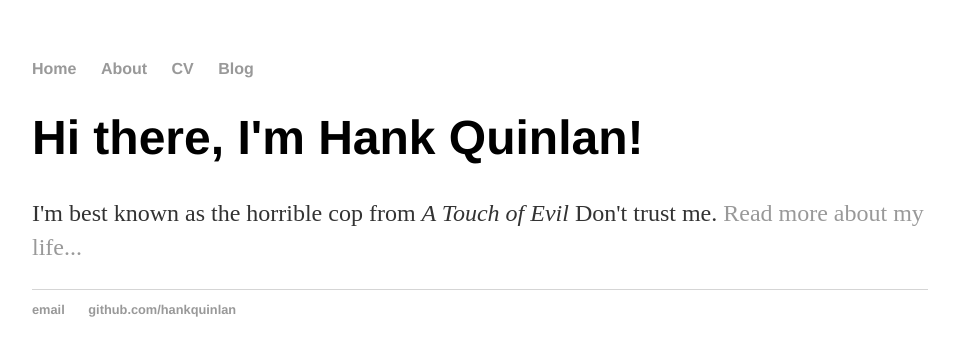
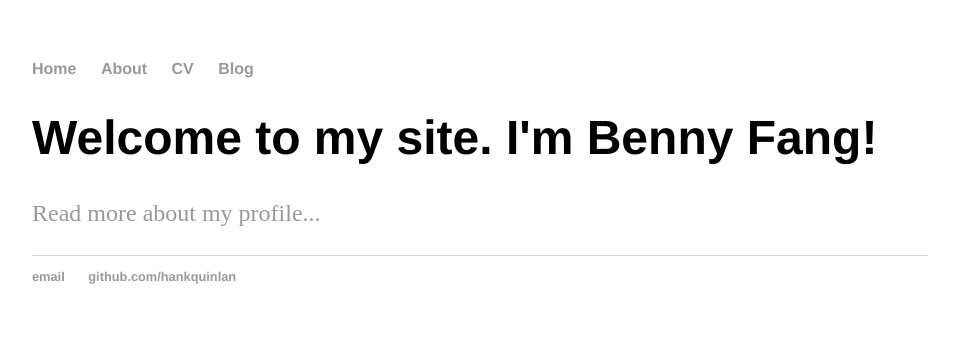
Before and after one commit to bennyfang/bennyfang.github.io, a Jekyll site: the page built from index.html, in a window 1280 px wide. Shown: the top 356 px of the page, without its empty margins (160-1119 px from the left). Built offline with Jekyll 4.4.1, drawn with Linux system fonts in a browser that asks for light colours.

Commit message:
Update index.html

```diff
--- a/index.html
+++ b/index.html
@@ -3,6 +3,6 @@ layout: default
 title: Benny's Custom Website
 ---
 <div class="blurb">
-	<h1>Hi there, I'm Hank Quinlan!</h1>
-	<p>I'm best known as the horrible cop from <em>A Touch of Evil</em> Don't trust me. <a href="/about">Read more about my life...</a></p>
+	<h1>Welcome to my site. I'm Benny Fang!</h1>
+	<p><a href="/cv">Read more about my profile...</a></p>
 </div><!-- /.blurb -->
```
